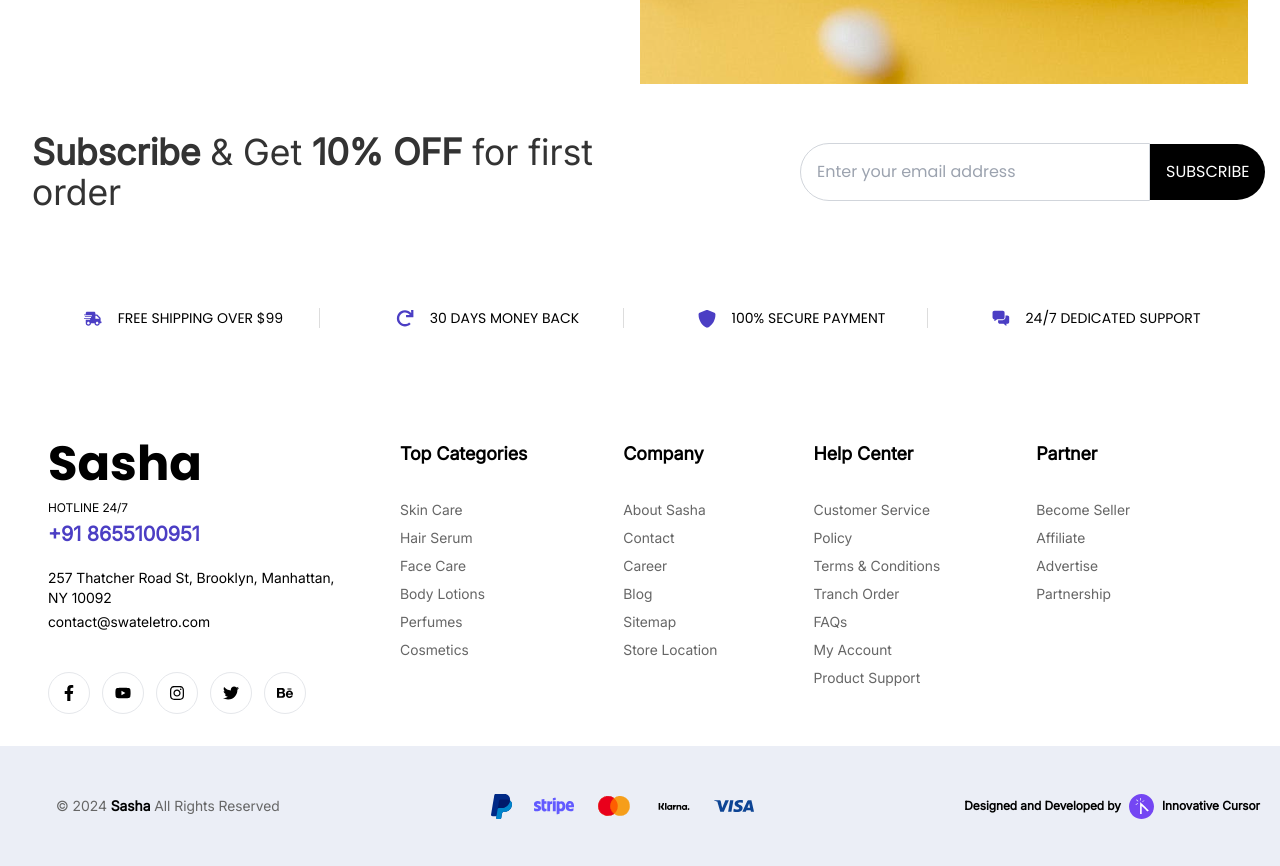
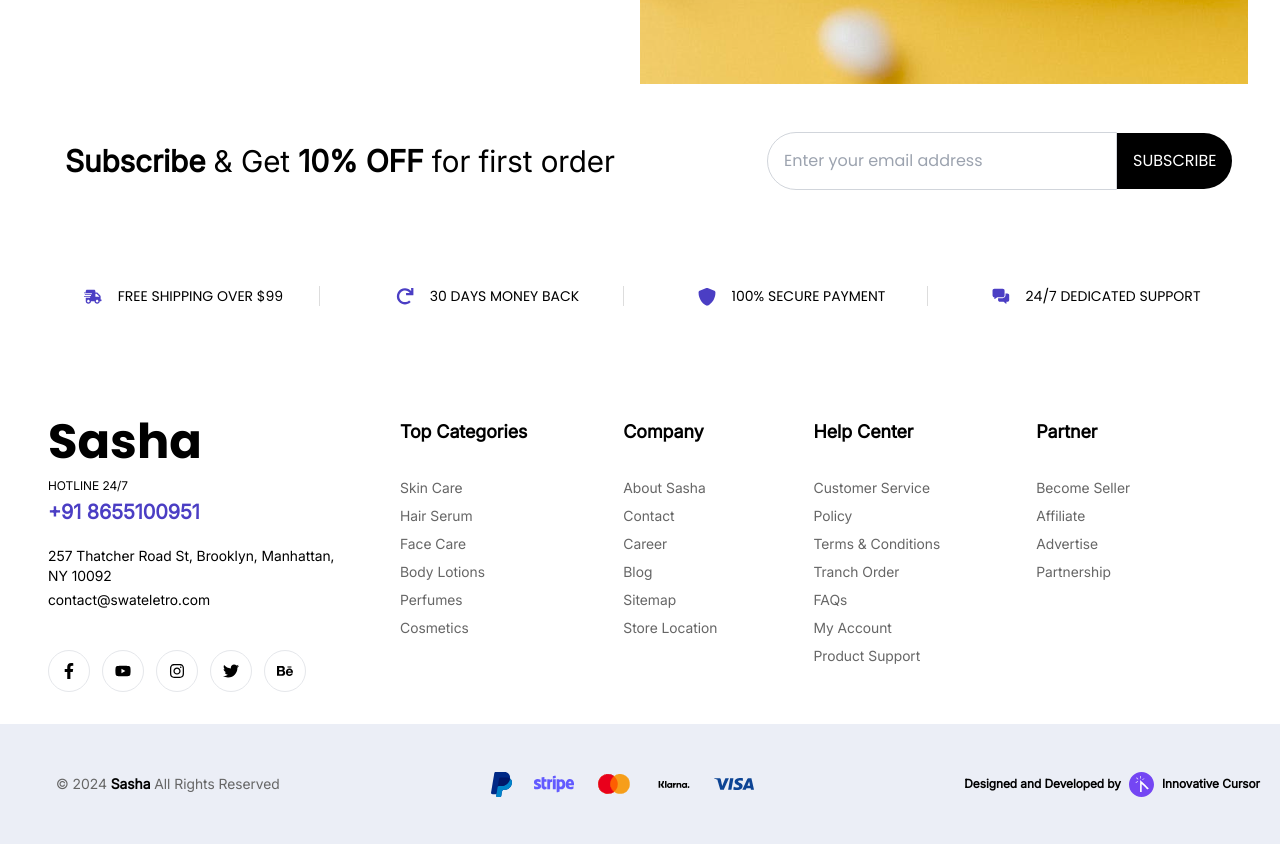
Before and after one commit to shawnyplayz/sasha-healthcare, a Next.js app in the folder client/: page / in a window 1280 px wide. Shown: the part 4778-5644 px from the top of the page. After the commit the page ends 5622 px from the top, so only its background shows below. Built offline with nearby package versions, Linux system fonts and the light colour scheme.

Commit message:
Made Changes in PromoCard

```diff
--- a/client/src/app/home/page.jsx
+++ b/client/src/app/home/page.jsx
@@ -24,9 +24,19 @@ const Home = () => {
       <ProductFeatureSection />
       <TestimonialsSection />
       <ContactUsSection />
-      <PromoCard />
-      <Footer/>
-      <BottomFooter/>
+      <PromoCard
+        bgColor="#ECF494"
+        title="Subscribe"
+        discount="10% OFF"
+        subtitle="for first order"
+        buttonText="SUBSCRIBE"
+        buttonColor="bg-black"
+        buttonHoverColor="hover:bg-gray-800"
+        textColor="text-black"
+        fontSize="text-2xl lg:text-3xl"
+      />
+      <Footer />
+      <BottomFooter />
     </div>
   );
 };
```
Also changed, not shown: client/src/components/footer/Footer.jsx (+4 -4 lines).
